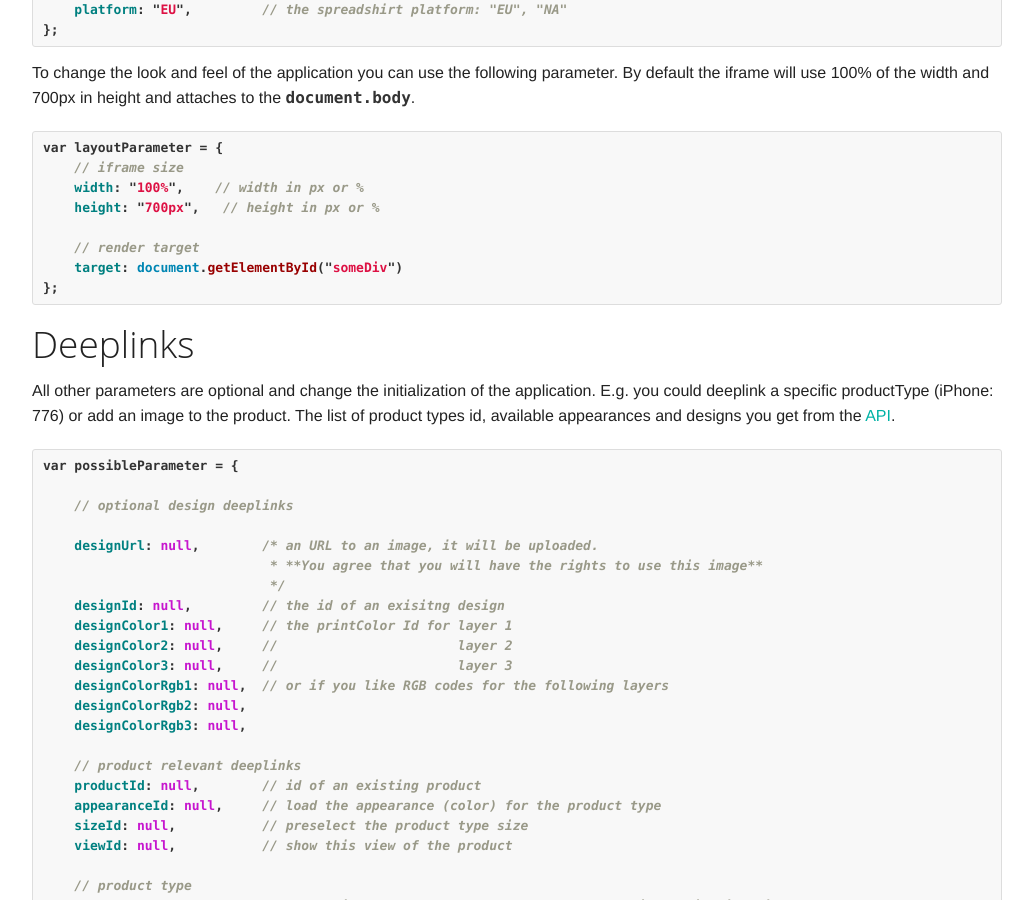
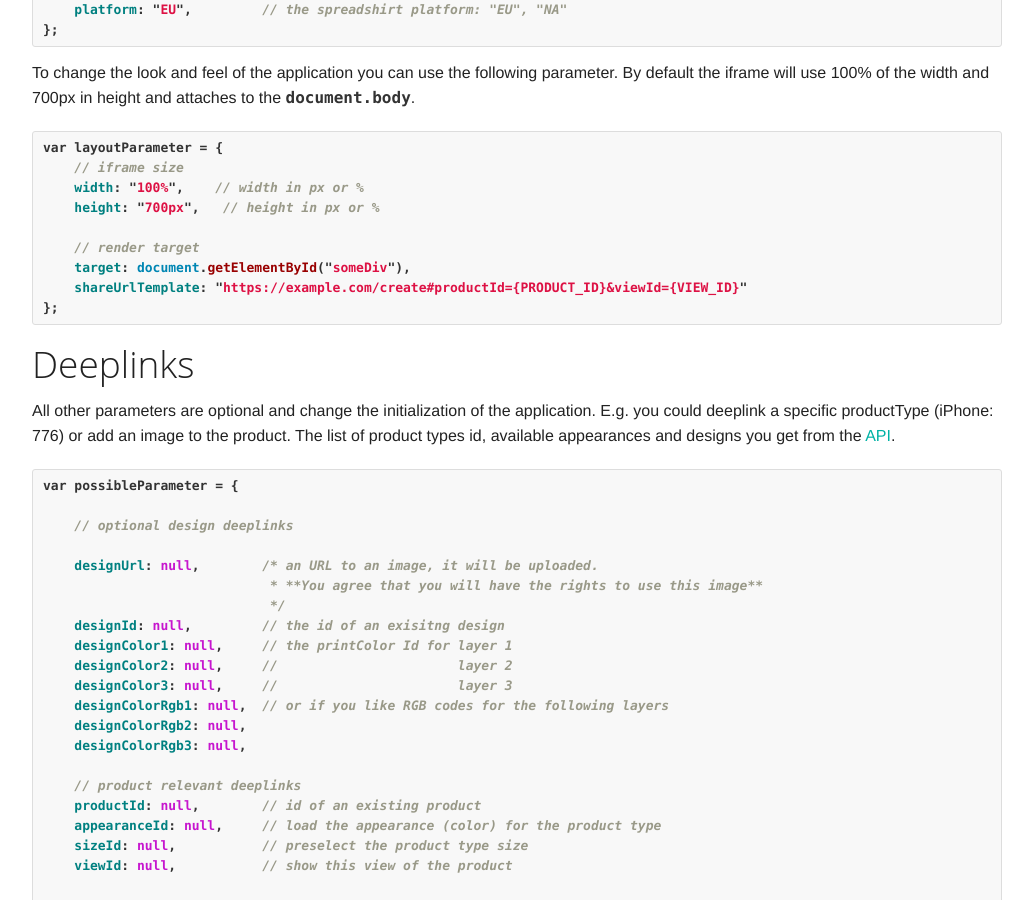
Before and after one commit to spreadshirt/apps, a Jekyll site: the page built from tablomat.md, in a window 1280 px wide and 900 px high, scrolled down 925 px. Shown: the whole window, without its empty margins (123-1156 px from the left). Built offline with Jekyll 4.4.1, drawn with Linux system fonts in a browser that asks for light colours; Markdown is read by kramdown in place of the engine named in the settings; some of the changed lines change nothing that is shown.

Commit message:
documented shareUrlTemplate parameter

````diff
--- a/tablomat.md
+++ b/tablomat.md
@@ -58,7 +58,8 @@ var layoutParameter = {
     height: "700px",   // height in px or %
 
     // render target
-    target: document.getElementById("someDiv")
+    target: document.getElementById("someDiv"),
+    shareUrlTemplate: "https://example.com/create#productId={PRODUCT_ID}&viewId={VIEW_ID}"
 };
 ```
 
````
